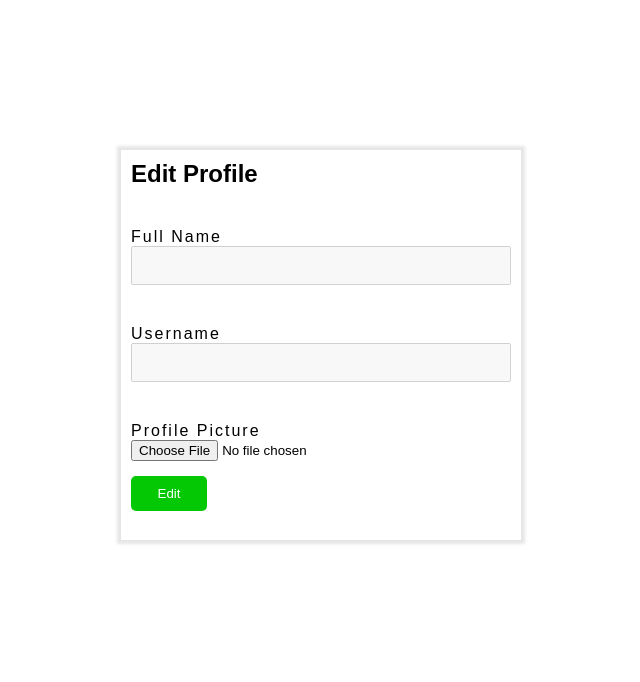
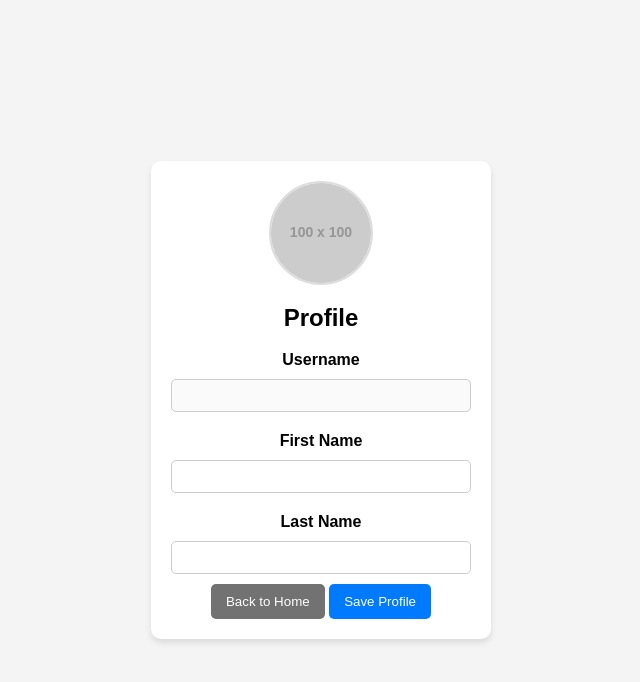
Before and after one commit to Paowish/shoeluxe-system, a plain HTML site: page Shoes/editProfile.html in a window 1280 px wide. Shown: the whole page, without its empty margins (319-959 px from the left). Drawn offline with Linux system fonts and the light colour scheme; placeholder pictures from the web are drawn by us.

Commit message:
View profile and dashboard

```diff
--- a/Shoes/editProfile.html
+++ b/Shoes/editProfile.html
@@ -3,64 +3,148 @@
 <head>
     <meta charset="UTF-8">
     <meta name="viewport" content="width=device-width, initial-scale=1.0">
-    <title>Profile</title>
+    <title>Profile Form</title>
+    <style>
+        body {
+            font-family: Arial, sans-serif;
+            display: flex;
+            justify-content: center;
+            align-items: center;
+            height: 100vh;
+            margin: 0;
+            background-color: #f4f4f4;
+        }
 
-    <style>
-        * {
-            margin: 0;
-            padding: 0;
-            box-sizing: border-box;
-            font-family: Arial, Helvetica, sans-serif;
+        form {
+            text-align: center;
+            background: white;
+            padding: 20px;
+            border-radius: 10px;
+            box-shadow: 0 4px 6px rgba(0, 0, 0, 0.1);
+            width: 300px;
         }
-        form {
-            box-shadow: 0 0 3px 4px rgba(0, 0, 0,0.1);
-            width: 400px;
-            height: 390px;
-            margin: auto;
-            padding: 10px;
-            margin-top: 150px;
+
+        img {
+            width: 100px;
+            height: 100px;
+            border-radius: 50%;
+            object-fit: cover;
+            margin-bottom: 15px;
+            border: 2px solid #ddd;
+            cursor: pointer;
         }
+
+        h2 {
+            margin-top: 0;
+        }
+
         label {
-            position: relative;
-            top: 40px;
-            letter-spacing: 2px;
+            font-weight: bold;
+            margin-top: 10px;
+            display: block;
         }
-        input {
-            padding: 10px;
-            width: 100%;
-            margin-top: 40px;
+
+        input[type="text"],
+        input[type="email"],
+        input[type="file"] {
+            width: 94%;
+            margin: 10px 0;
+            padding: 8px;
+            border: 1px solid #ccc;
+            border-radius: 5px;
         }
-        #file {
-            padding: 0;
-        }
-        button {
-            padding: 10px;
-            margin-top: 15px;
-            width: 20%;
+
+        #button {
+            background-color: #007BFF;
+            color: white;
             border: none;
-            background-color: rgb(3, 200, 3);
-            color: #fff;
+            padding: 10px 15px;
             border-radius: 5px;
             cursor: pointer;
+        }
+
+        #home {
+            background-color: #727272;
+            color: white;
+            border: none;
+            padding: 10px 15px;
+            border-radius: 5px;
+            cursor: pointer;
+        }
+
+        button:hover {
+            background-color: #0056b3;
         }
     </style>
 </head>
 <body>
+    <form action="">
+        <img id="profileImage" src="https://via.placeholder.com/100" alt="Profile Picture">
+        <h2>Profile</h2>
 
-    <form action="">
-        <h2>Edit Profile</h2>
+        <label for="username">Username</label>
+        <input id="email" type="email" value="" disabled>
 
-        <label for="fullname">Full Name</label><br>
-        <input type="text" disabled>
+        <label for="fullname">First Name</label>
+        <input id="firstname" type="text" value="" required>
 
-        <label for="">Username</label><br>
-        <input type="email" disabled>
+        <label for="fullname">Last Name</label>
+        <input id="lastname" type="text" value="" required>
 
-        <label for="profile">Profile Picture</label><br>
-        <input id="file" type="file">
+        <input id="file" type="file" accept="image/*" hidden>
+        <button id="home" onclick="backToHome()">Back to Home</button>
+        <button id="button" onclick="saveProfile()">Save Profile</button>
 
-        <button id="button">Edit</button>
     </form>
+</body>
+<script>
+    const profileImage = document.getElementById('profileImage');
+    const fileInput = document.getElementById('file');
 
-</body>
+    // Trigger file input click when the image is clicked
+    profileImage.addEventListener('click', () => {
+        fileInput.click();
+    });
+
+    // Update the image preview after selecting a file
+    fileInput.addEventListener('change', (event) => {
+        const file = event.target.files[0];
+        if (file) {
+            const reader = new FileReader();
+            reader.onload = (e) => {
+                profileImage.src = e.target.result;
+            };
+            reader.readAsDataURL(file);
+        }
+    });
+
+    let userEmail = localStorage.getItem("currentUser");
+    let userAccounts = JSON.parse(localStorage.getItem("userAccounts"));
+
+    let loggedinUser = userAccounts.filter( (user) => {
+        return user.email == userEmail
+    })
+
+    document.getElementById("email").value = loggedinUser[0].email;
+    document.getElementById("firstname").value = loggedinUser[0].firstName;
+    document.getElementById("lastname").value = loggedinUser[0].lastName;
+    document.getElementById("profileImage").src = loggedinUser[0].imgSrc;
+
+    function saveProfile() {
+        alert("Update Successfully")
+        let index = userAccounts.findIndex( user => user.email == userEmail);
+        userAccounts[index].firstName = document.getElementById("firstname").value;
+        userAccounts[index].lastName = document.getElementById("lastname").value;
+        userAccounts[index].lastName = document.getElementById("lastname").value;
+        userAccounts[index].imgSrc = document.getElementById("profileImage").src
+        localStorage.setItem("userAccounts", JSON.stringify(userAccounts));
+    }
+
+    function backToHome() {
+        event.preventDefault();
+        window.location.href = "http://127.0.0.1:5500/Shoes/index.html";
+        console.log("Pasok")
+    }
+
+</script>
 </html>
```
Also changed, not shown: Shoes/index.html (+5 -5 lines), Shoes/script.js (+66 -6 lines).
